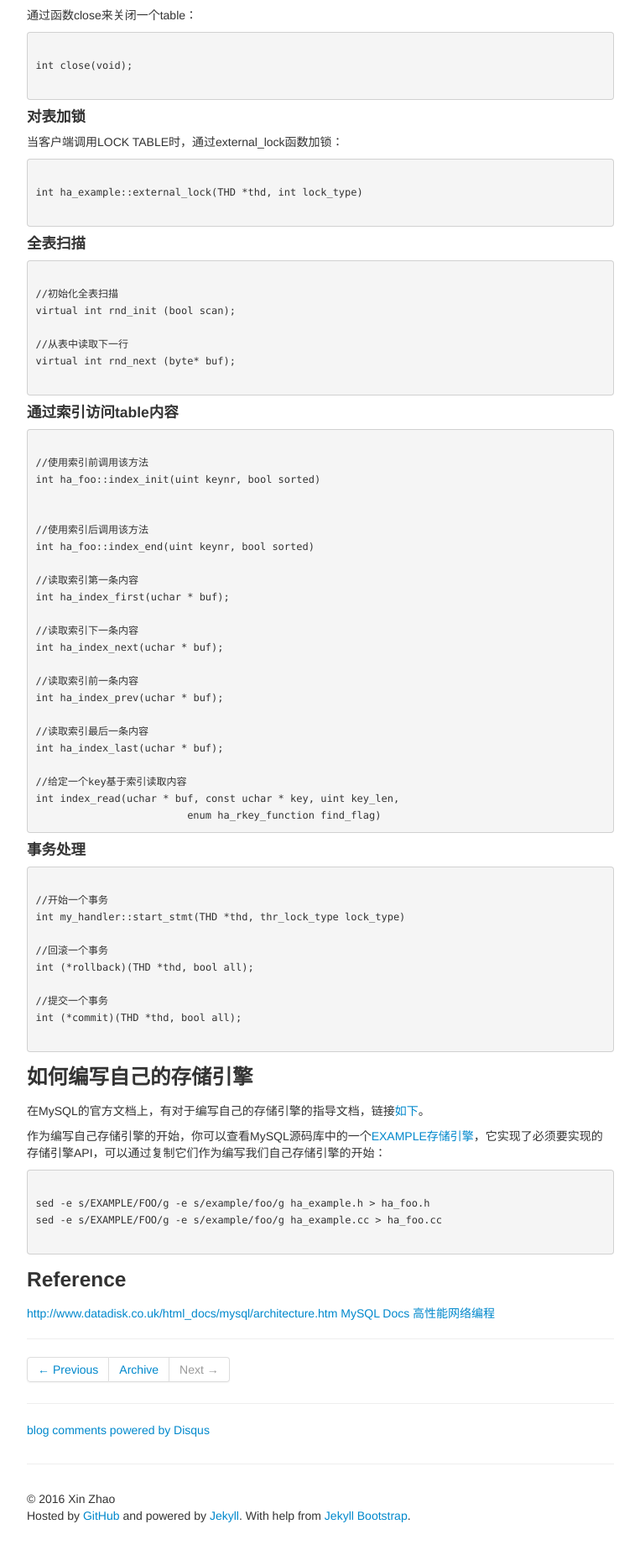
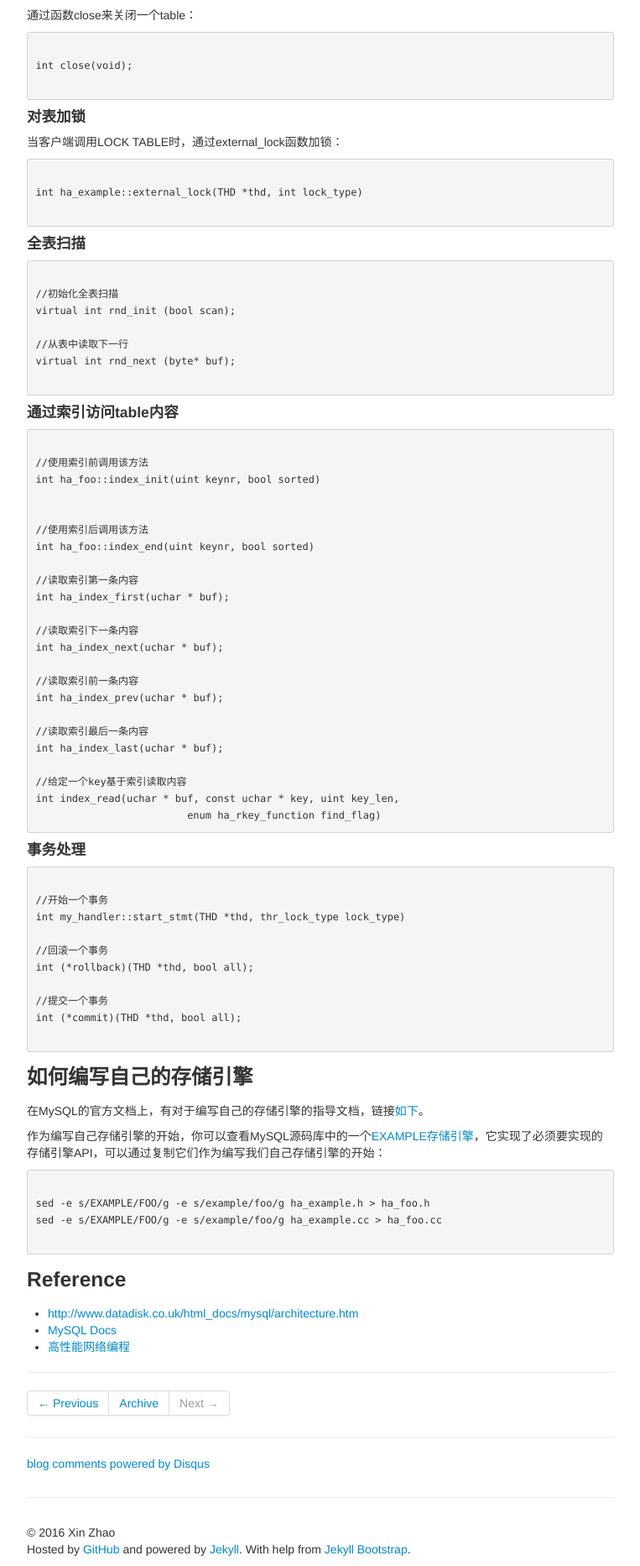
Before and after one commit to ZhaoX/zhaox.github.com, a Jekyll site: the page built from _posts/2016-06-24-mysql-architecture.md, in a window 1280 px wide. Shown: the part 3528-5393 px from the top of the page at 84% size, without its empty margins (258-1021 px from the left). Built offline with Jekyll 4.4.1, drawn with Linux system fonts in a browser that asks for light colours; comment, search, counter and statistics services are not loaded; before the commit the page ends 5353 px from its top, so only the background shows below that.

Commit message:
md syntax

````diff
--- a/_posts/2016-06-24-mysql-architecture.md
+++ b/_posts/2016-06-24-mysql-architecture.md
@@ -226,6 +226,6 @@ sed -e s/EXAMPLE/FOO/g -e s/example/foo/g ha_example.cc > ha_foo.cc
 ```
 
 ### Reference
-[http://www.datadisk.co.uk/html_docs/mysql/architecture.htm](http://www.datadisk.co.uk/html_docs/mysql/architecture.htm)
-[MySQL Docs](http://dev.mysql.com/doc/)
-[高性能网络编程]()
+- [http://www.datadisk.co.uk/html_docs/mysql/architecture.htm](http://www.datadisk.co.uk/html_docs/mysql/architecture.htm)
+- [MySQL Docs](http://dev.mysql.com/doc/)
+- [高性能网络编程]()
````
